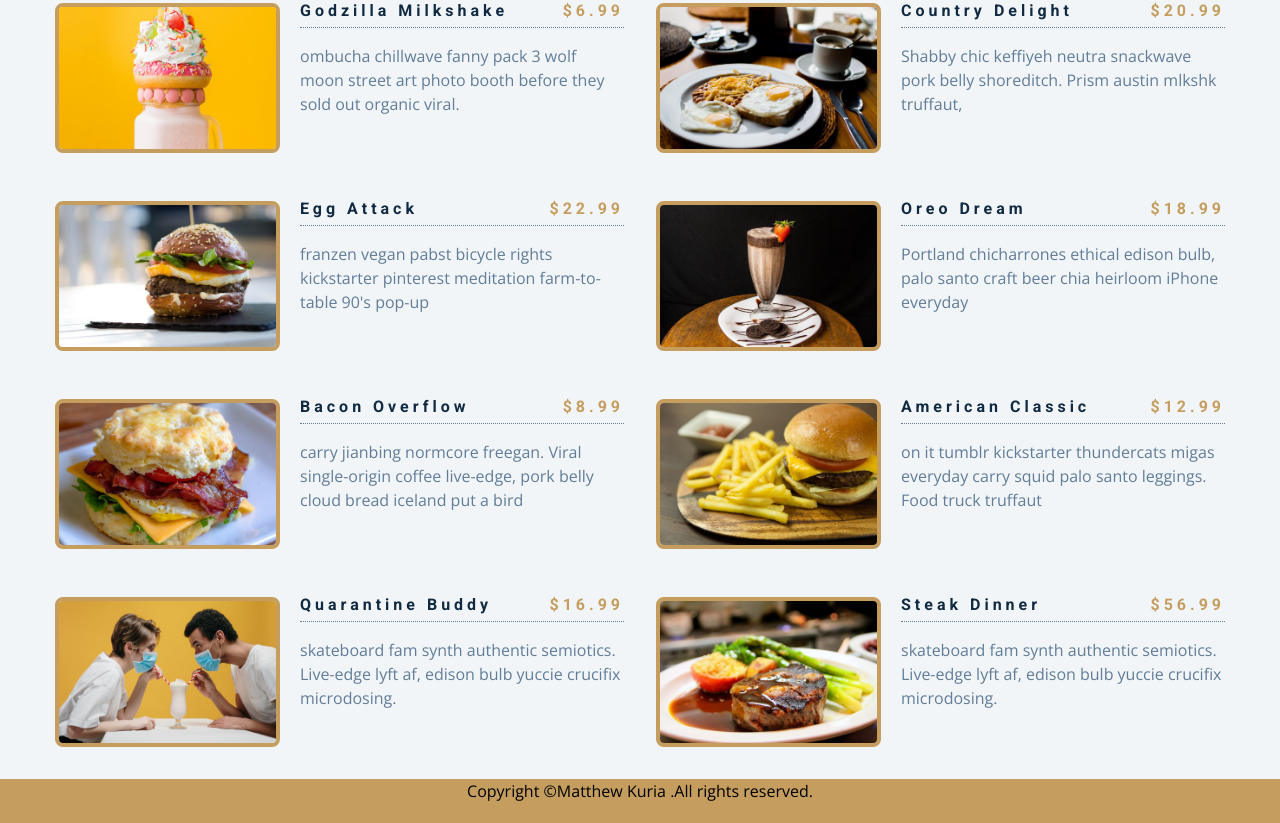
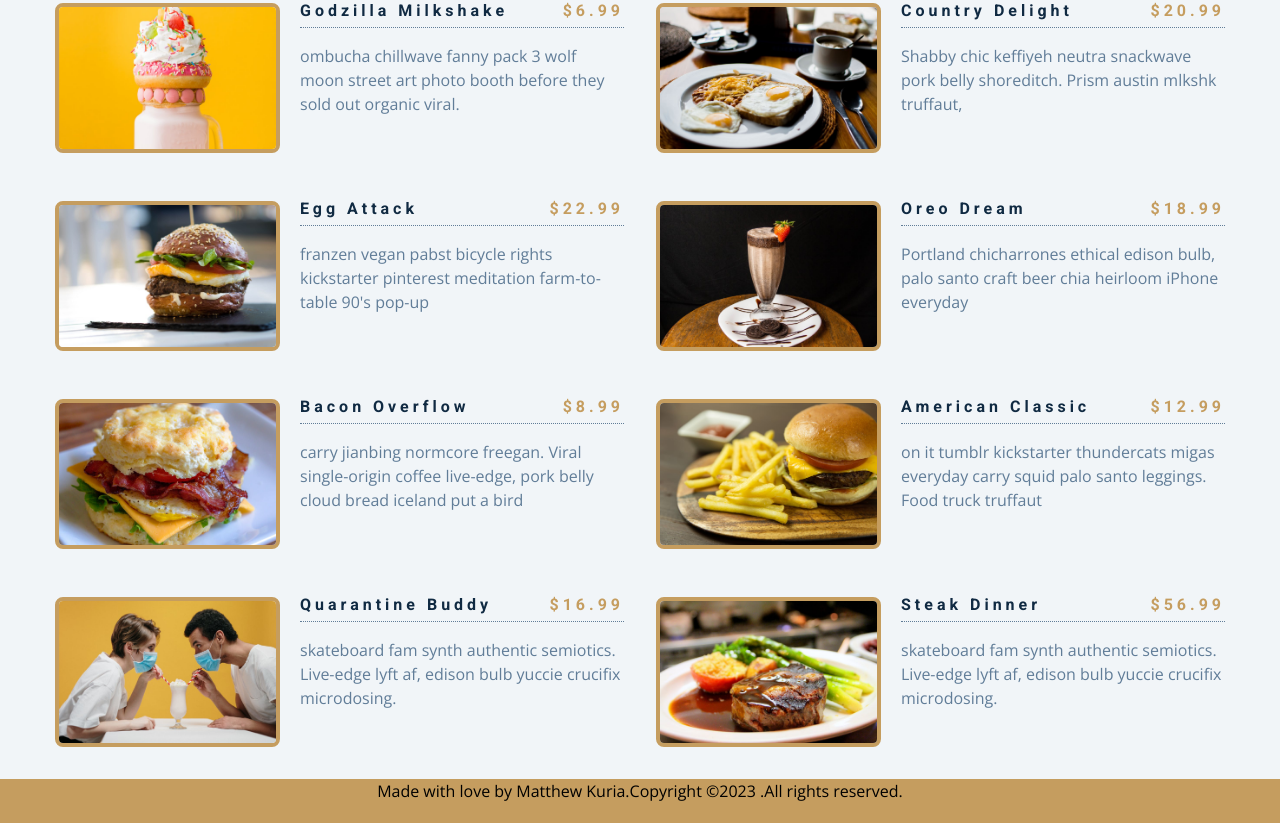
Before and after one commit to matthewkuria/menuJSproject, a plain HTML site: page index.html in a window 1280 px wide. Shown: the part 541-1364 px from the top of the page. Drawn offline with nearby package versions, Linux system fonts and the light colour scheme.

Commit message:
Set dynamic year in the footer using date function.

```diff
--- a/app.js
+++ b/app.js
@@ -82,6 +82,10 @@
   },
 ];
 
+//set the date
+const date = document.querySelector('.date');
+date.innerHTML = new Date().getFullYear();
+
 const sectionCenter = document.querySelector('.section-center');
 const container = document.querySelector('.btn-container');
 //load items
--- a/index.html
+++ b/index.html
@@ -52,7 +52,7 @@
 	  <!--footer-->
 	  <footer>
 		  <div class="footer">
-			  <p>Copyright &copy;Matthew Kuria<span class="date"></span> .All rights reserved.</p>
+			  <p>Made with love by Matthew Kuria.Copyright &copy;<span class="date"></span> .All rights reserved.</p>
 		  </div>
 	  </footer>
     <!-- javascript -->
```
